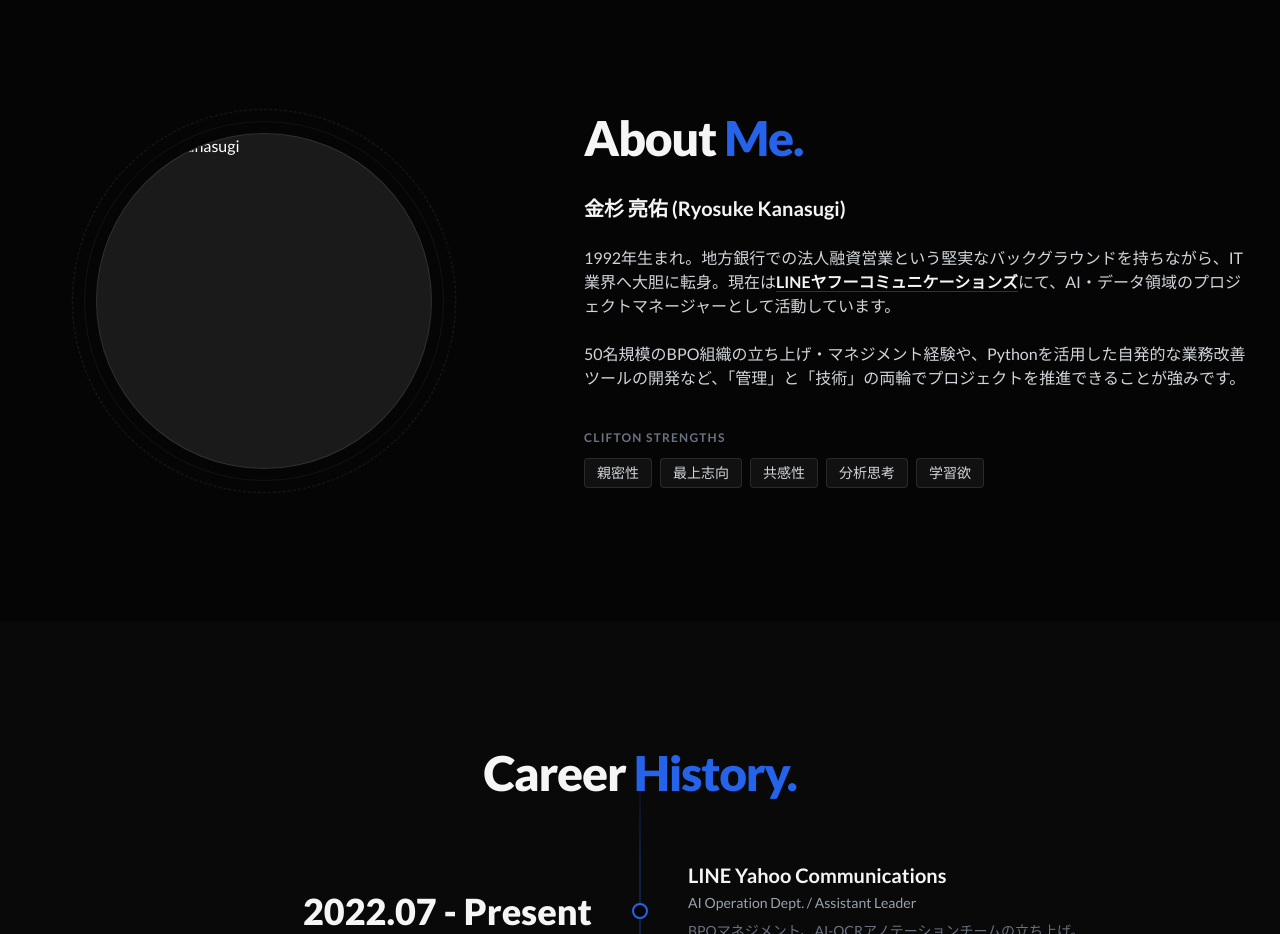
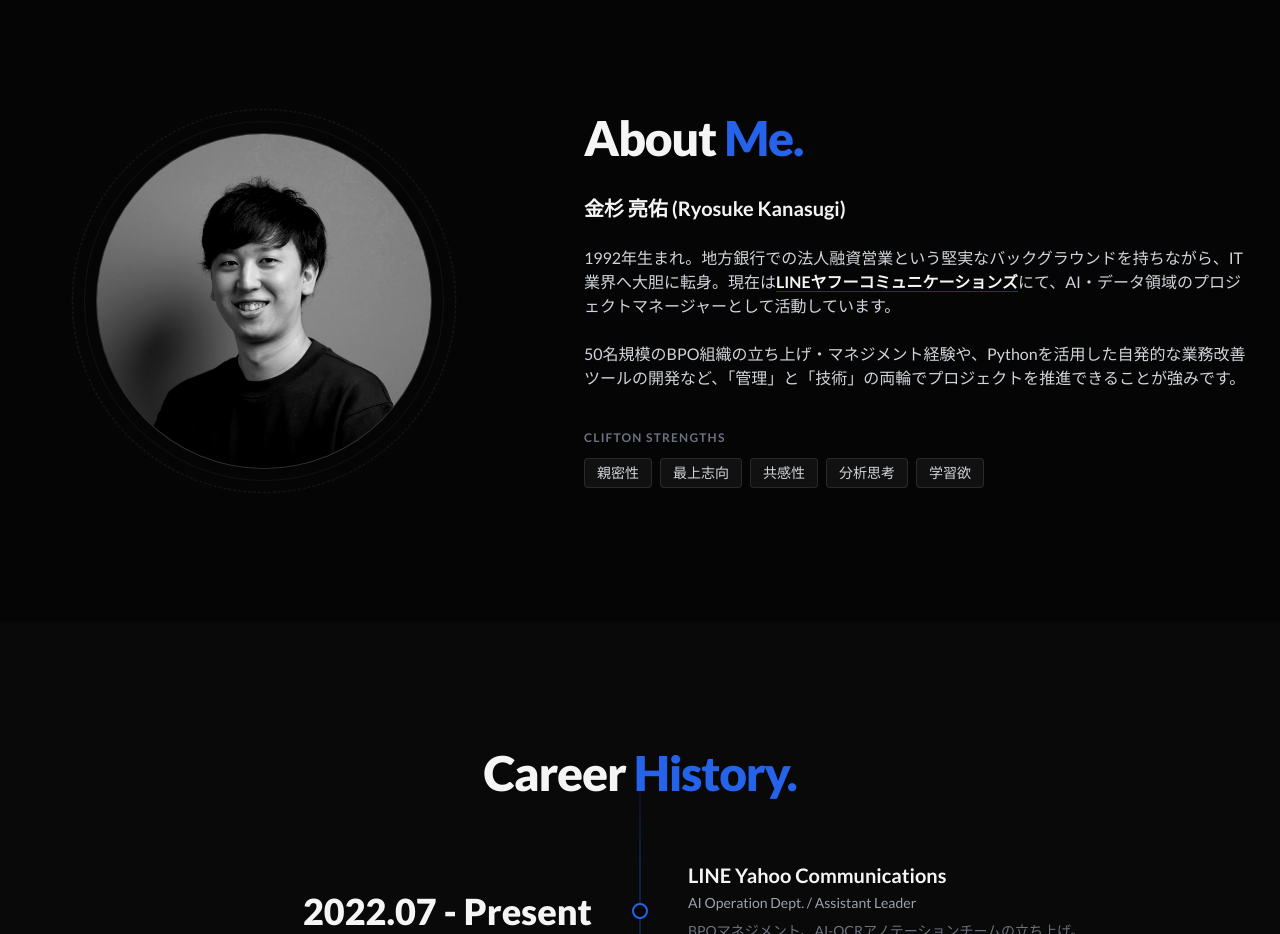
Before and after one commit to ryosuke1129/portfolio, a plain HTML site: page index.html in a window 1280 px wide. Shown: the part 820-1754 px from the top of the page. Drawn offline with nearby package versions, Linux system fonts and the light colour scheme.

Commit message:
Update index.html

```diff
--- a/index.html
+++ b/index.html
@@ -308,7 +308,7 @@
                         <div class="absolute inset-6 flex items-center justify-center">
                             <div class="profile-image-container border border-white/10 group hoverable bg-darkGray">
                                 <!-- Placeholder Image (User's uploaded image logic) -->
-                                <img src="./image/profile_image.jpg" alt="Ryosuke Kanasugi" class="profile-image">
+                                <img src="./profile_image.jpg" alt="Ryosuke Kanasugi" class="profile-image">
                             </div>
                         </div>
                     </div>
```
